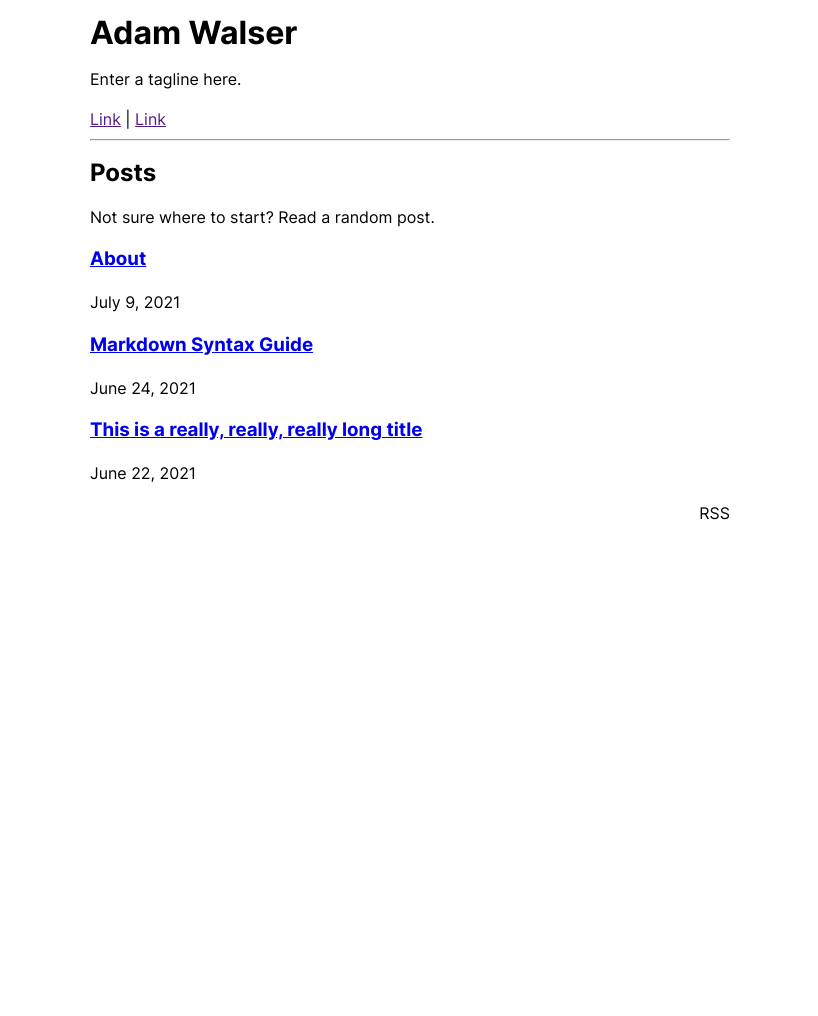
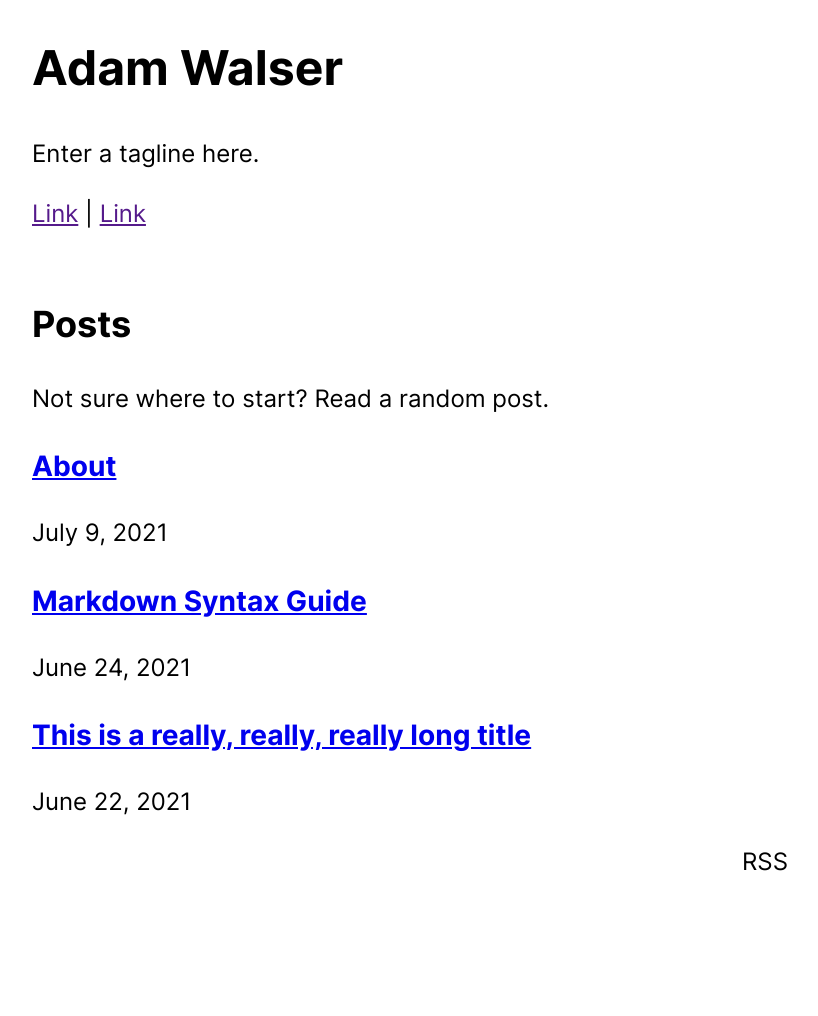
Before and after one commit to ajpwalser/ajpwalser.github.io, a Jekyll site: the page built from index.html, in a window 1280 px wide. Shown: the whole page, without its empty margins (230-1048 px from the left). Built offline with Jekyll 4.4.1, drawn with Linux system fonts in a browser that asks for light colours; before the commit the page ends 900 px from its top, so only the background shows below that.

Commit message:
Update style.css

```diff
--- a/css/style.css
+++ b/css/style.css
@@ -1,43 +1,74 @@
 html{
-    -webkit-text-size-adjust:100%;
-    padding-bottom:4em
+-webkit-text-size-adjust:100%;
+padding-bottom:4em
 }
 body{
-    font-family:"Inter",system-ui,sans-serif;
-    line-height:1.5em;
-    max-width:40em;
-    padding:0 2%;
-    margin:auto
+font-family:"Inter",system-ui,sans-serif;
+font-size: 100%;
+line-height: 1.3;
 }
-.text-input{
-    width:96%;
-    display:block;
-    padding:.5em 1%;
-    margin-bottom:1.5em;
-    font-size:1em
+ .container {
+     margin: 0 auto 3em;
+     padding: 0 0.5em;
+     max-width: 31.5em;
 }
-fieldset{
-    margin-bottom:1.5em
-}
-textarea{
-    height:10em
-}
-dt{
-    font-weight:bold
-}
-.important{
-    color:red
+hr {
+border: 0;
+height: 1px;
+margin: 2rem 0;
 }
 .footer{
-    text-align:right
+text-align:right
 }
 .centered{
-    text-align:center
+text-align:center
 }
-.nope{
-    display:none
+/* Videos */
+ .videoWrapper {
+     position: relative;
+     padding-bottom: 56.25%;
+    /* 16:9 */
+     padding-top: 25px;
+     height: 0;
 }
-.ad-container{
-    float:left;
-    min-width:33%
+ .videoWrapper iframe {
+     position: absolute;
+     top: 0;
+     left: 0;
+     width: 100%;
+     height: 100%;
 }
+
+
+/* Flexible Foundations via Trent Walton https://codepen.io/TrentWalton/pen/xbXdWP */
+ @media screen and (min-width: 300px) {
+     body {
+         line-height: 1.5;
+    }
+     .container {
+         font-size: 112.5%;
+    }
+}
+ @media screen and (min-width: 600px) {
+     body {
+         line-height: 1.5;
+    }
+     .container {
+         font-size: 125%;
+    }
+}
+ @media screen and (min-width: 800px) {
+     .container {
+         font-size: 137.5%;
+    }
+}
+ @media screen and (min-width: 1000px) {
+     .container {
+         font-size: 150%;
+    }
+}
+ @media screen and (min-width: 1300px) {
+     .container {
+         font-size: 165%;
+    }
+}
```
